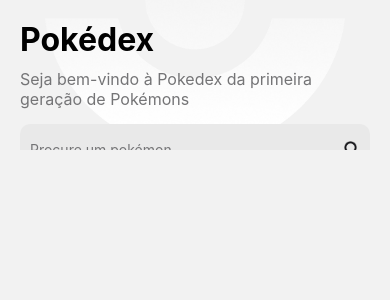
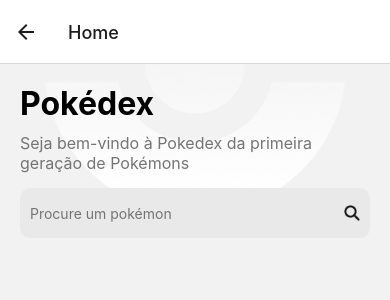
Before and after one commit to almadaedu/mobileDev-project, a React Native app: screen /Home in a window 390 px wide. Shown: the top 300 px of the page. Built offline with nearby package versions, Linux system fonts and the light colour scheme.

Commit message:
Welcome and Home navigation

```diff
--- a/src/pages/Home/index.js
+++ b/src/pages/Home/index.js
@@ -11,13 +11,11 @@
     const styles = useStyles()
     return (
         <ImageBackground resizeMode="contain" style={{ width: '100%', height: height / 4 }} source={Pokeball_header}>
-            <ScrollView>
                 <View style={styles.container}>
                     <Text style={styles.heading}>Pokédex</Text>
                     <Text style={styles.subHeading}>Seja bem-vindo à Pokedex da primeira geração de Pokémons</Text>
                     <Input />
                 </View>
-            </ScrollView>
         </ImageBackground>
     );
 
--- a/src/pages/Welcome/index.js
+++ b/src/pages/Welcome/index.js
@@ -1,12 +1,12 @@
 //#region Imports
 
 import React from "react";
-import { View, Text, TouchableOpacity } from 'react-native';
+import { View, Text, TouchableOpacity, Button } from 'react-native';
 import useStyles from "./styles";
 import AnimatedLottieView from "lottie-react-native";
 import pokemonAnimation from '../../assets/Images/pokemon.json'
 //#endregion
-const Welcome = () => {
+const Welcome = ( {navigation} ) => {
     const styles = useStyles()
     return (
         <View style={styles.container} >
@@ -18,7 +18,7 @@
                 <AnimatedLottieView source={pokemonAnimation} autoPlay={true} resizeMode={'cover'} loop={true} style={{width: 400, height: 350}}  />
             </View>
             <View style={styles.footer}>
-                <TouchableOpacity style={styles.button}>
+                <TouchableOpacity style={styles.button} onPress={ () => navigation.navigate('Home')}>
                     <Text style={styles.buttonText}>Fazer Login</Text>
                 </TouchableOpacity>
                 <Text style={styles.upperText}>Encontre aqui diversos tipos de pokémon</Text>
--- a/src/routes/index.js
+++ b/src/routes/index.js
@@ -7,18 +7,17 @@
 
 function Routes() {
     return (
-        <Stack.Navigator>
-            <Stack.Screen
-                name="Home"
-                component={Home}
-                options={{ headerShown: false }}
-            />
+        <Stack.Navigator initialRouteName='Welcome'>
+
             <Stack.Screen
                 name="Welcome"
                 component={Welcome}
                 options={{ headerShown: false }}
             />
-
+            <Stack.Screen
+                name="Home"
+                component={Home}
+            />
 
         </Stack.Navigator>
     )
```
